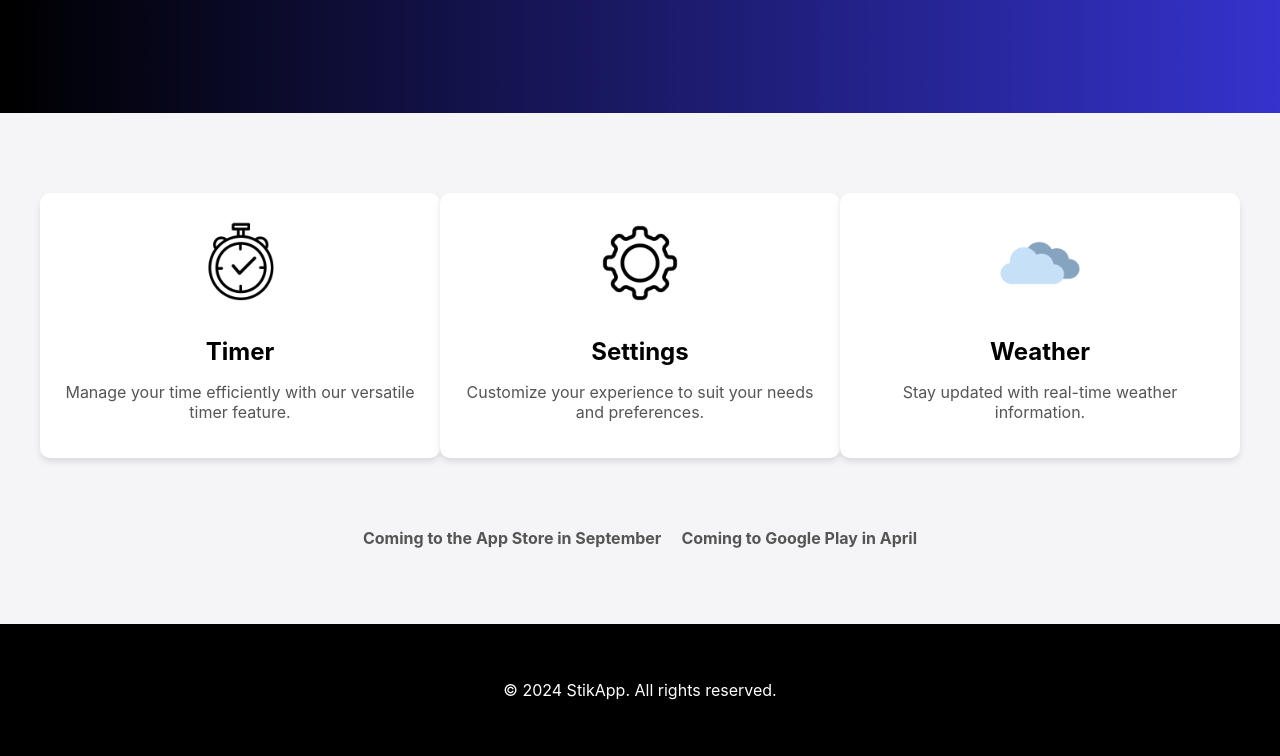
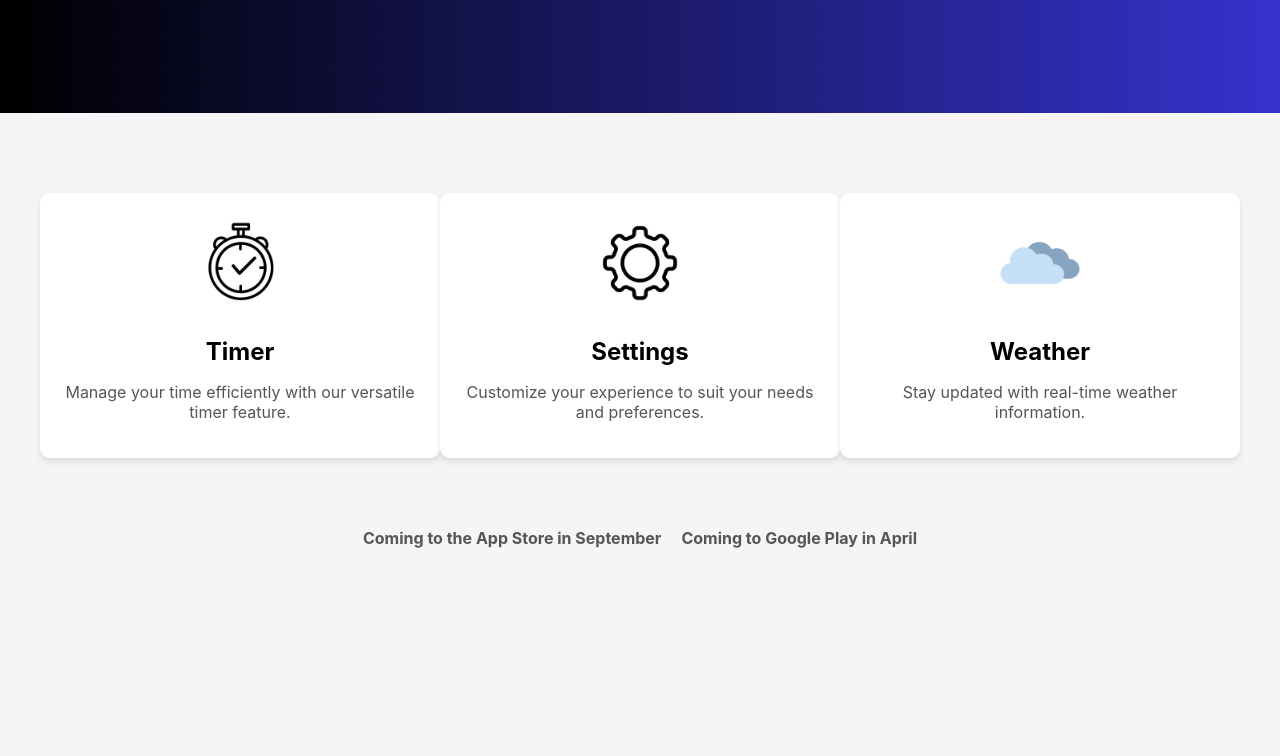
Before and after one commit to StikTools/StikToolsSite, a plain HTML site: page index.html in a window 1280 px wide. Shown: the part 616-1372 px from the top of the page. After the commit the page ends 1240 px from the top, so only its background shows below. Drawn offline with Linux system fonts and the light colour scheme.

Commit message:
Update index.html

```diff
--- a/index.html
+++ b/index.html
@@ -134,10 +134,5 @@
             </div>
         </section>
     </div>
-    <footer>
-        <div class="container">
-            <p>&copy; 2024 StikApp. All rights reserved.</p>
-        </div>
-    </footer>
 </body>
 </html>
```
